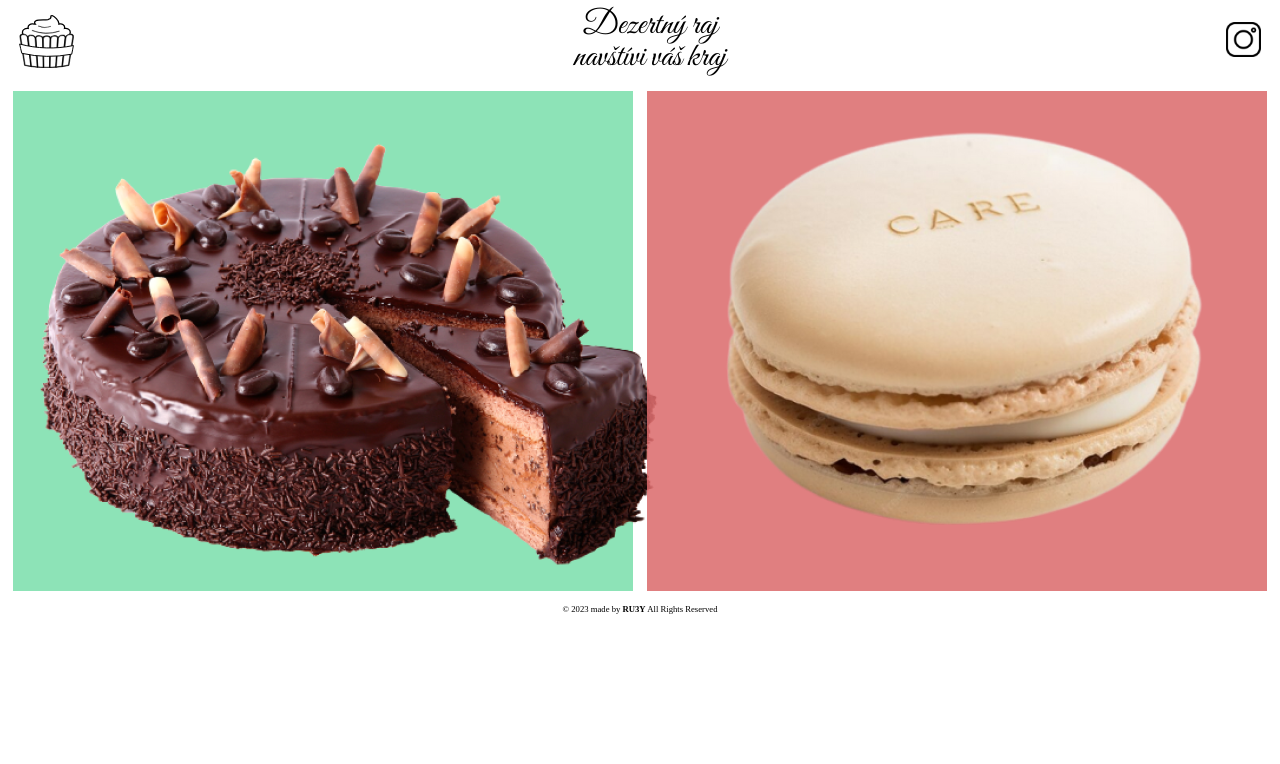
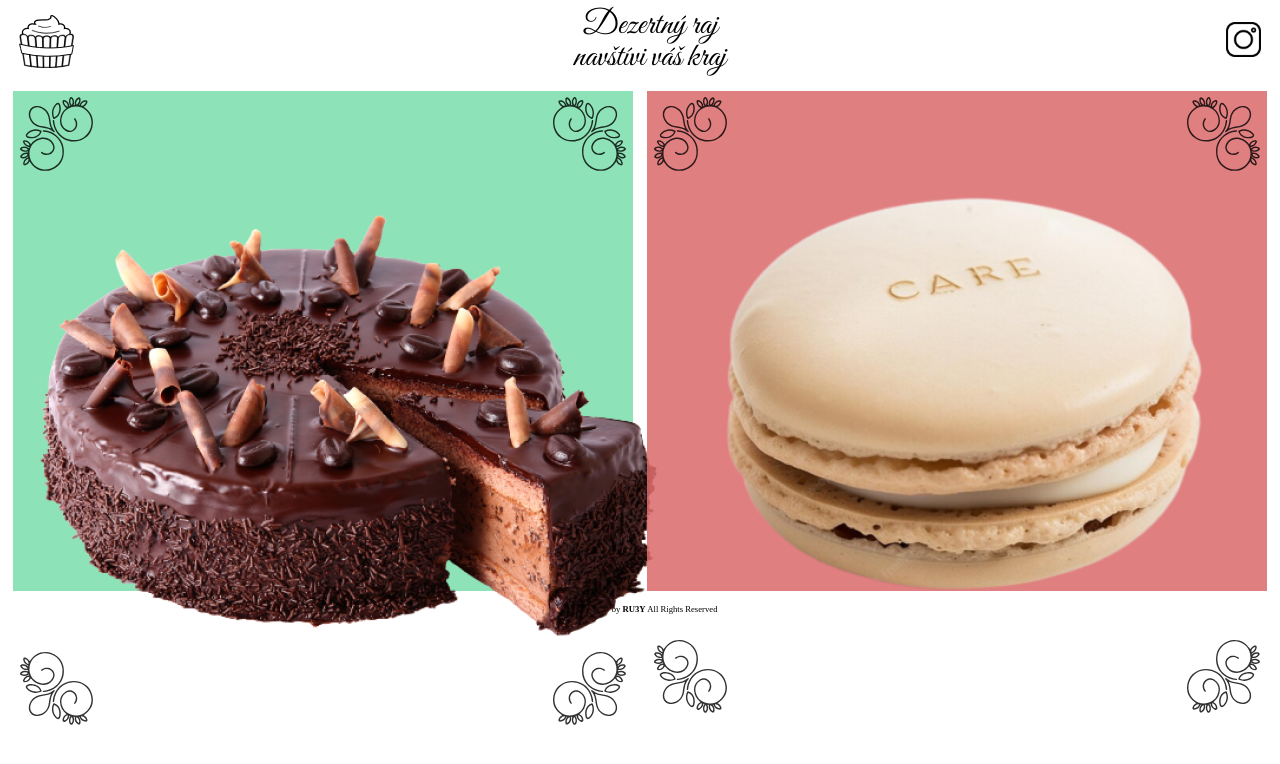
Before and after one commit to fil1pko/DezertnyRaj, a Vue app: page / in a window 1280 px wide. Shown: the top 764 px of the page. Built offline with nearby package versions, Linux system fonts and the light colour scheme; a web font is replaced by a local one.

Commit message:
added orbs

```diff
--- a/src/components/home.vue
+++ b/src/components/home.vue
@@ -9,13 +9,28 @@
                 <article>
                     <h2>Tortová Slasť</h2>
                     <div class="line"></div>
-                    <p>Lorem ipsum, dolor sit amet consectetur adipisicing elit. Animi facilis quia soluta laudantium numquam, libero accusamus illo. Eligendi iusto animi nostrum molestiae ea at eos minima quis sit, consequuntur vel?</p>
+                    <p>Na dobré si treba počkať!</p>
                 </article>
             </div>
+            <div class="content-wraper">
+                <div class="orb-wraper">
+                    <img src="../assets/pictures/orbLeftUp.svg" alt="Orb left">
+                    <img src="../assets/pictures/orbRightUp.svg" alt="Orb right">
+                </div>
 
-            <img src="../assets/pictures/cake.png" alt="Torta">
+                <div class="image-wraper">
+                    <img src="../assets/pictures/cake.png" alt="Torta">
+                </div>
+
+                <div class="orb-wraper">
+                    <img src="../assets/pictures/orbLeftDown.svg" alt="Orb left">
+                    <img src="../assets/pictures/orbRightDown.svg" alt="Orb right">
+                </div>
+            </div>
         </div>
 
+
+        <!-- macrons -->
         <div class="choice-wraper second">
             <div class="overlay red">
                 <article>
@@ -24,8 +39,21 @@
                     <p>Lorem ipsum, dolor sit amet consectetur adipisicing elit. Animi facilis quia soluta laudantium numquam, libero accusamus illo. Eligendi iusto animi nostrum molestiae ea at eos minima quis sit, consequuntur vel?</p>
                 </article>
             </div>
+            <div class="content-wraper">
+                <div class="orb-wraper">
+                    <img src="../assets/pictures/orbLeftUp.svg" alt="Orb left">
+                    <img src="../assets/pictures/orbRightUp.svg" alt="Orb right">
+                </div>
 
-            <img src="../assets/pictures/macron.png" alt="Makrónka">
+                <div class="image-wraper">
+                    <img src="../assets/pictures/macron.png" alt="Makrónka">
+                </div>
+
+                <div class="orb-wraper">
+                    <img src="../assets/pictures/orbLeftDown.svg" alt="Orb left">
+                    <img src="../assets/pictures/orbRightDown.svg" alt="Orb right">
+                </div>
+            </div>
         </div>
     </section>
 </template>
@@ -40,11 +68,35 @@
         display: flex;
         justify-content: space-between;
         height: 39.063vw;
-        margin-top: 2.083vw;
+        max-height: 235.125rem;
+        margin-top: 2.083vw; //5rem
         .choice-wraper{
-            width: 48.438vw;
+            width: 48.438vw; //116.25rem
+            max-width: 116.25rem;
             position: relative;
-            @include flex;
+
+            .content-wraper{
+                height: 100%;
+                display: flex;
+                flex-direction: column;
+                justify-content: space-between;
+                padding: 0.521vw; //1.25rem
+                .orb-wraper{
+                    width: 100%;
+                    display: flex;
+                    justify-content: space-between;
+                    img{
+                        opacity: 0.8;
+                        width: 5.729vw;  //13.75rem
+                    }
+                }
+                .image-wraper{
+                    width: 100%;
+                    @include flex;
+                }
+            }
+
+
             .overlay{
                 position: absolute;
                 font-family: $charis;
@@ -53,6 +105,7 @@
                 opacity: 0;
                 @include flex;
                 transition: 0.8s;
+                cursor: pointer;
                 &:hover{
                     opacity: 1;
                 }
@@ -60,18 +113,18 @@
                     @include flex;
                     flex-direction: column;
                     max-width: 60%;
-                    gap: 0.313vw;
+                    gap: 0.313vw; //0.75rem
                     h2{
                         font-weight: bold;
-                        font-size: 1.563vw;
+                        font-size: 1.563vw; //3.75rem
                     }
                     p{
                         text-align: center;
-                        font-size: 0.833vw;
+                        font-size: 0.833vw; //2rem
                     }
                     .line{
-                        height: 0.052vw;
-                        width: 4.219vw;
+                        height: 0.052vw; //0.125rem
+                        width: 4.219vw; //10.125rem
                         background-color: $black;
                     }
                     .line2{
```
